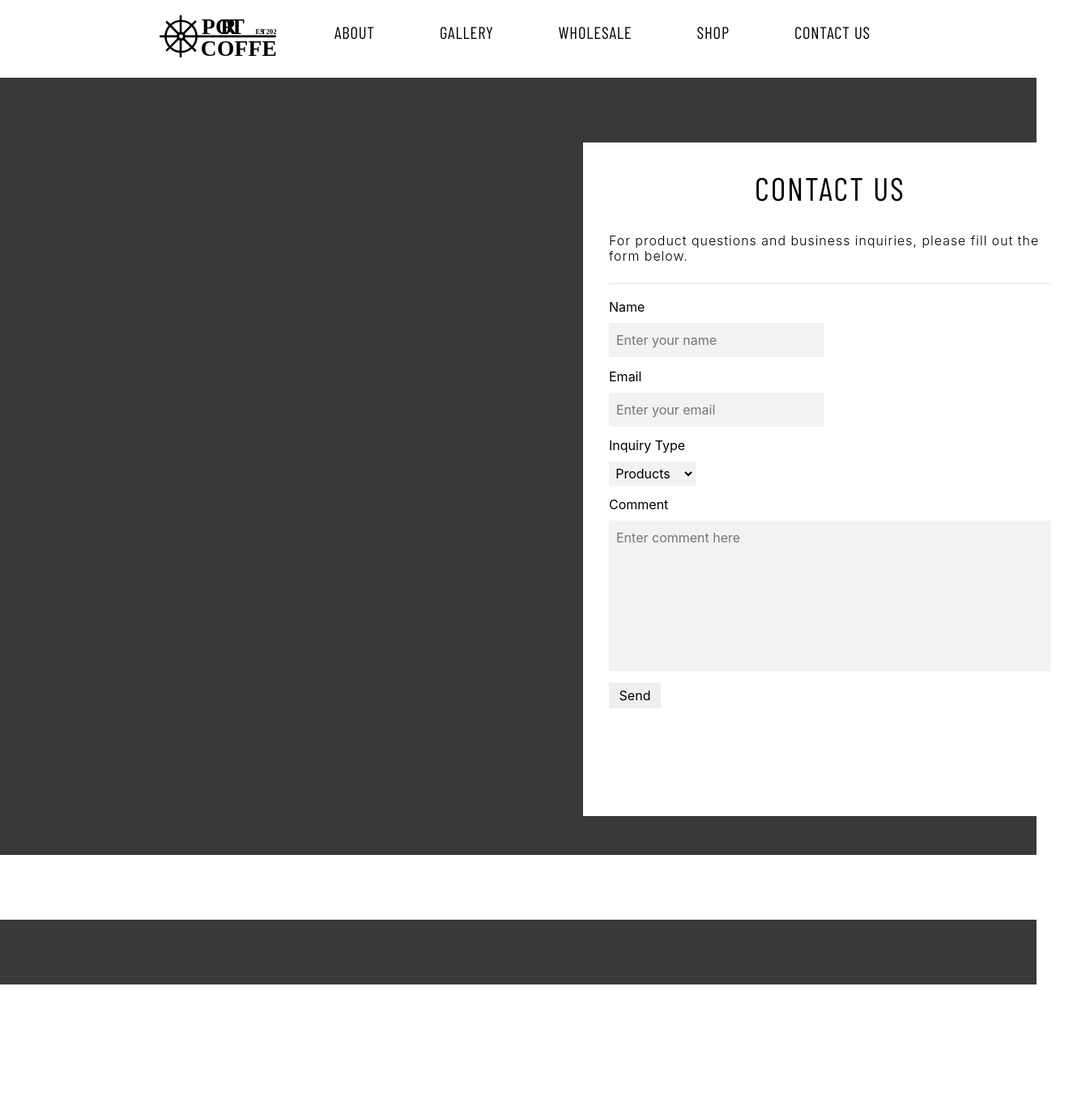
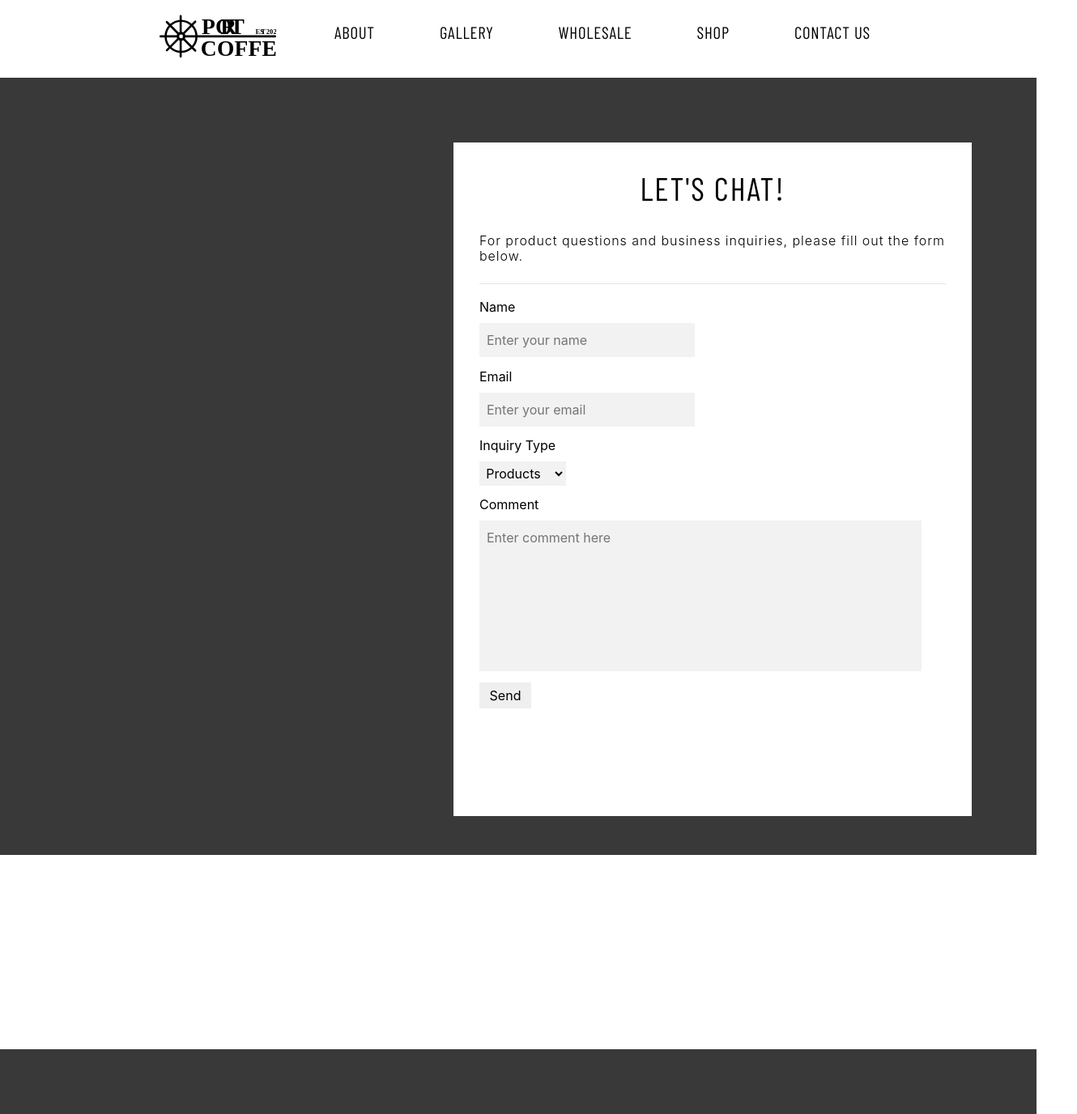
Before and after one commit to GioAceto/react-project, a React (Create React App) app in the folder client/: page /contact in a window 1280 px wide. Shown: the whole page at 81% size, 1330 px wide, since content can reach past the window. Before the commit the page ends 1216 px from the top, so only its background shows below. Built offline with nearby package versions, Linux system fonts and the light colour scheme; a web font is replaced by a local one.

Commit message:
fix submission success transition on form

```diff
--- a/client/src/components/contact.css
+++ b/client/src/components/contact.css
@@ -9,14 +9,14 @@
 
 .details-container {
   padding-top: 5rem;
-  width: 50%;
+  width: 100%;
   height: 100%;
   display: flex;
 }
 
 .form-content-right {
   padding: 5rem;
-  width: 50%;
+  width: 100%;
   height: 100%;
   display: flex;
 }
@@ -24,6 +24,7 @@
 .form {
   padding: 2rem;
   height: 52rem;
+  width: 40rem;
   display: flex;
   flex-direction: column;
   background-color: white;
@@ -83,3 +84,15 @@
   letter-spacing: 0.06rem;
   color: red;
 }
+
+.form-success {
+  padding: 2rem;
+  height: 50rem;
+  width: 40rem;
+  display: flex;
+  flex-direction: column;
+  align-items: center;
+  font-size: 2rem;
+  font-weight: 300;
+  background-color: white;
+}
--- a/client/src/components/footer.css
+++ b/client/src/components/footer.css
@@ -1,5 +1,5 @@
 .footer-container {
-  margin-top: 5rem;
+  margin-top: 15rem;
   margin-bottom: 0rem;
   width: 100%;
   height: 5rem;
--- a/client/src/components/form-success.js
+++ b/client/src/components/form-success.js
@@ -1,14 +1,16 @@
-import React from 'react'
+import React from 'react';
+import "./contact.css";
 
 const FormSuccess = () => {
   return (
     <div>
       <div className="form-content-right">
-        <div className="form-success">Your inquiry was received. Thanks!</div>
-
+        <div className="form-success">Your inquiry was sent. Thanks!
+          <img src="images/airplane.svg" alt="message received" />
+        </div>
       </div>
     </div>
   )
-}
+};
 
 export default FormSuccess
--- a/client/src/components/form.js
+++ b/client/src/components/form.js
@@ -8,7 +8,7 @@ const ContactForm = ({ submitForm }) => {
   return (
     <div className="form-content-right">
       <form className="form" onSubmit={handleSubmit}>
-        <h1 className="form-header">CONTACT US</h1>
+        <h1 className="form-header">LET'S CHAT!</h1>
         <h2>For product questions and business inquiries, please fill out the form below.</h2>
         <hr />
         <div className="form-inputs">
@@ -57,6 +57,7 @@ const ContactForm = ({ submitForm }) => {
               rows="7"
               cols="50"
               placeholder="Enter comment here"
+              maxLength="1000"
               value={values.comment}
               onChange={handleChange}></textarea>
             {errors.comment && <p className="err-message">{errors.comment}</p>}
```
Also changed, not shown: client/public/images/airplane.svg (added).
